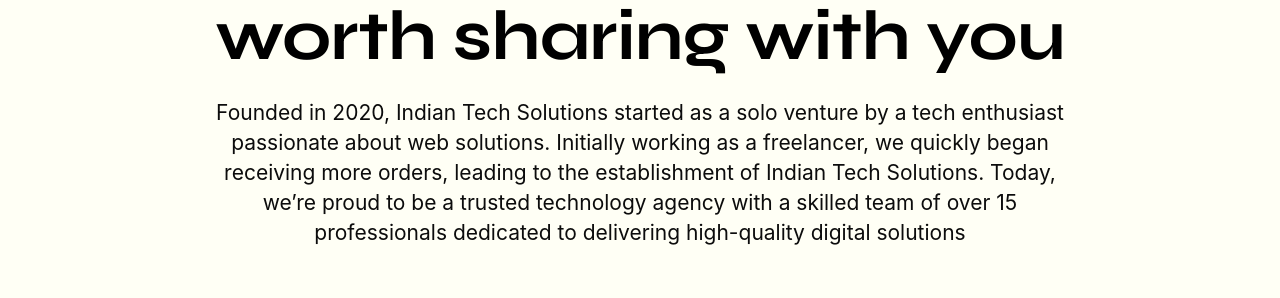
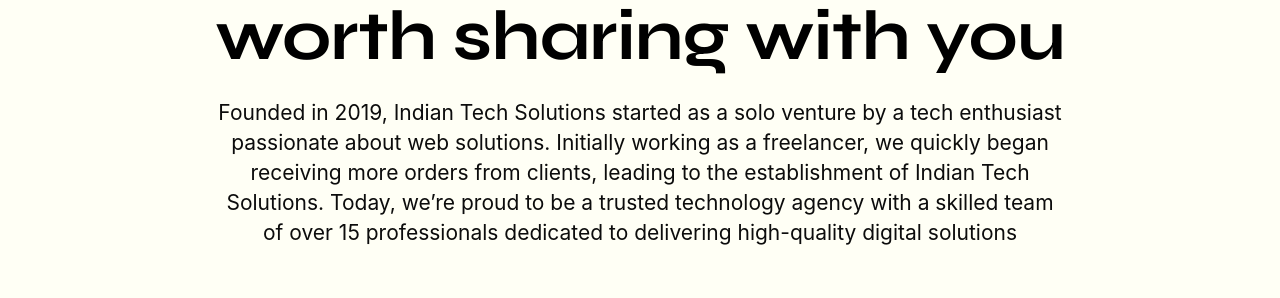
Before and after one commit to rajeshofficial/indiantechsolutions, a React (Vite) app: page /about-us in a window 1280 px wide. Shown: the part 1570-1868 px from the top of the page. Built offline with nearby package versions, Linux system fonts and the light colour scheme; a web font is replaced by a local one.

Commit message:
updated story

```diff
--- a/src/components/about/story/index.jsx
+++ b/src/components/about/story/index.jsx
@@ -32,7 +32,7 @@
 						worth sharing with you
 					</h2>
 					<p>
-					Founded in 2020, Indian Tech Solutions started as a solo venture by a tech enthusiast passionate about web solutions. Initially working as a freelancer, we quickly began receiving more orders, leading to the establishment of Indian Tech Solutions. Today, we’re proud to be a trusted technology agency with a skilled team of over 15 professionals dedicated to delivering high-quality digital solutions
+					Founded in 2019, Indian Tech Solutions started as a solo venture by a tech enthusiast passionate about web solutions. Initially working as a freelancer, we quickly began receiving more orders from clients, leading to the establishment of Indian Tech Solutions. Today, we’re proud to be a trusted technology agency with a skilled team of over 15 professionals dedicated to delivering high-quality digital solutions
 					</p>
 				</div>
 
```
